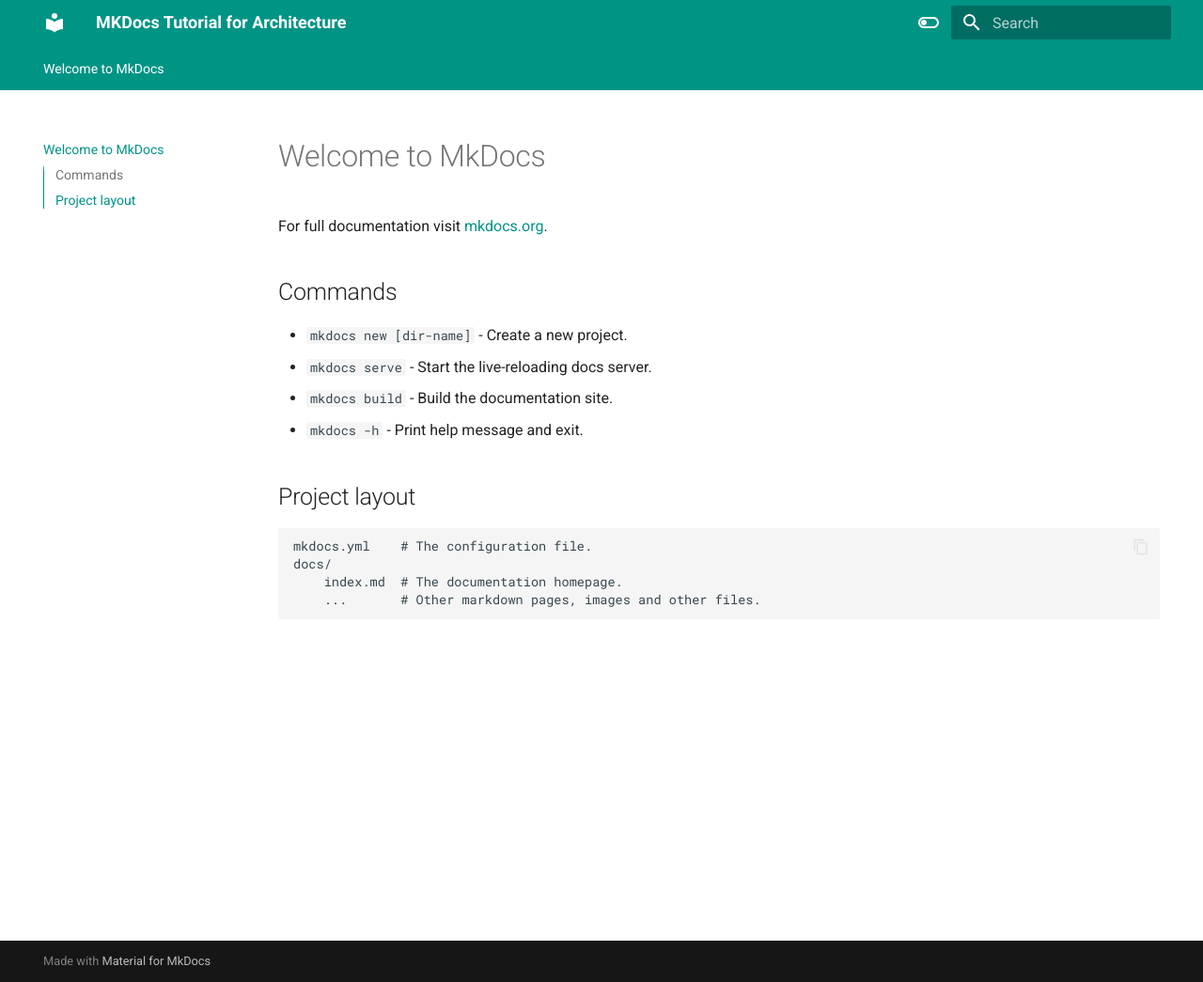
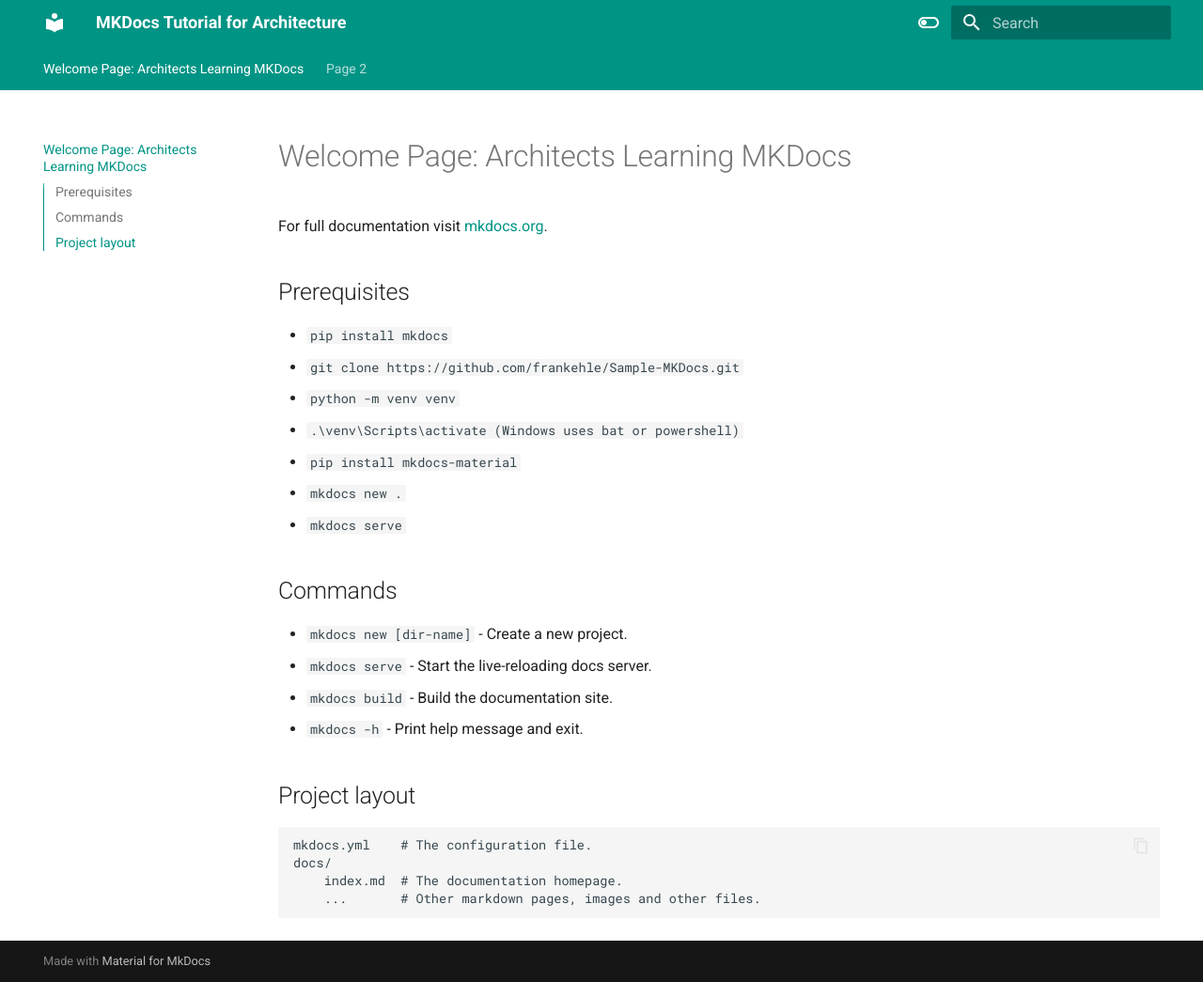
Before and after one commit to frankehle/Sample-MKDocs, an MkDocs documentation site: the page built from docs/index.md, in a window 1280 px wide and 1045 px high. Shown: the whole window at 94% size. Built offline with MkDocs 1.6.1 and Material for MkDocs 9.7.7, drawn with Linux system fonts in a browser that asks for light colours.

Commit message:
Third modification

```diff
--- /dev/null
+++ b/docs/Page2.md
@@ -0,0 +1,5 @@
+# Page 2
+
+## Another Header
+
+Some Example Text
--- a/docs/index.md
+++ b/docs/index.md
@@ -1,6 +1,16 @@
-# Welcome to MkDocs
+# Welcome Page: Architects Learning MKDocs
 
 For full documentation visit [mkdocs.org](https://www.mkdocs.org).
+
+## Prerequisites
+* `pip install mkdocs`
+* `git clone https://github.com/frankehle/Sample-MKDocs.git`
+* `python -m venv venv`
+* `.\venv\Scripts\activate (Windows uses bat or powershell)`
+* `pip install mkdocs-material`
+* `mkdocs new .`
+* `mkdocs serve`
+
 
 ## Commands
 
```
